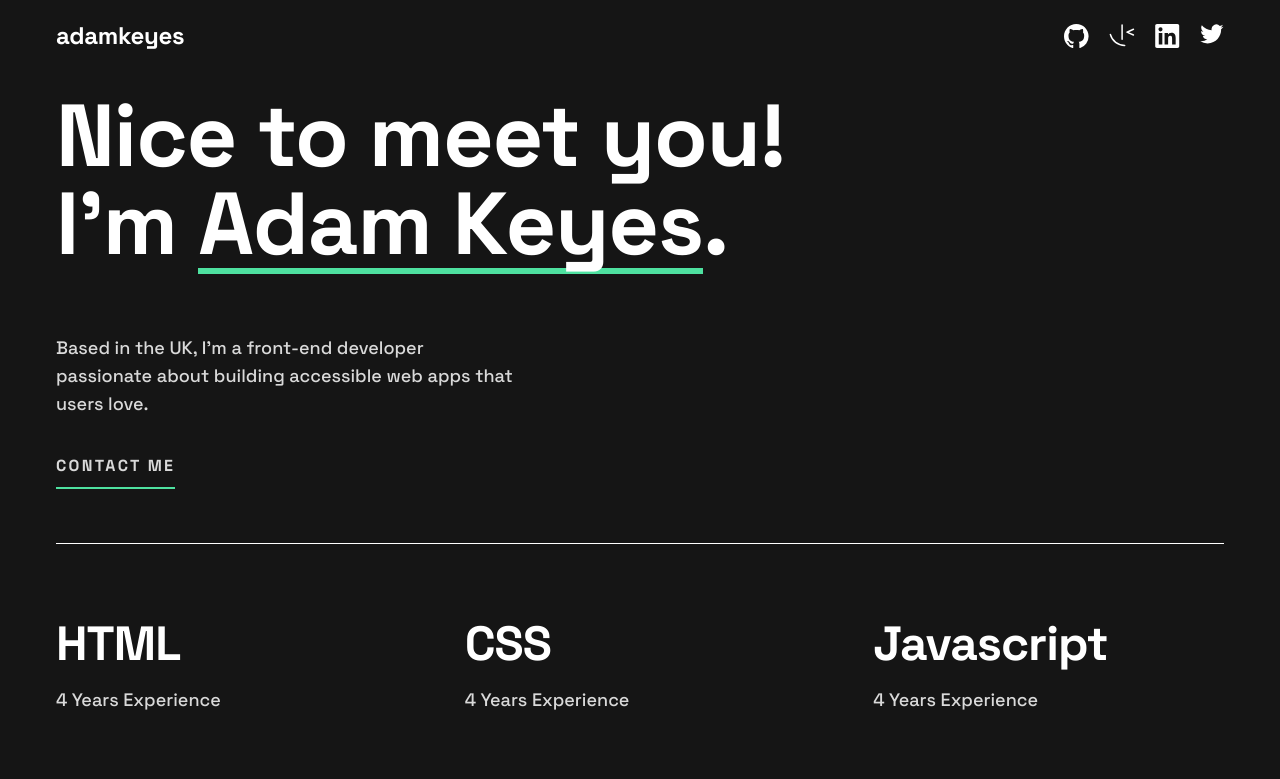
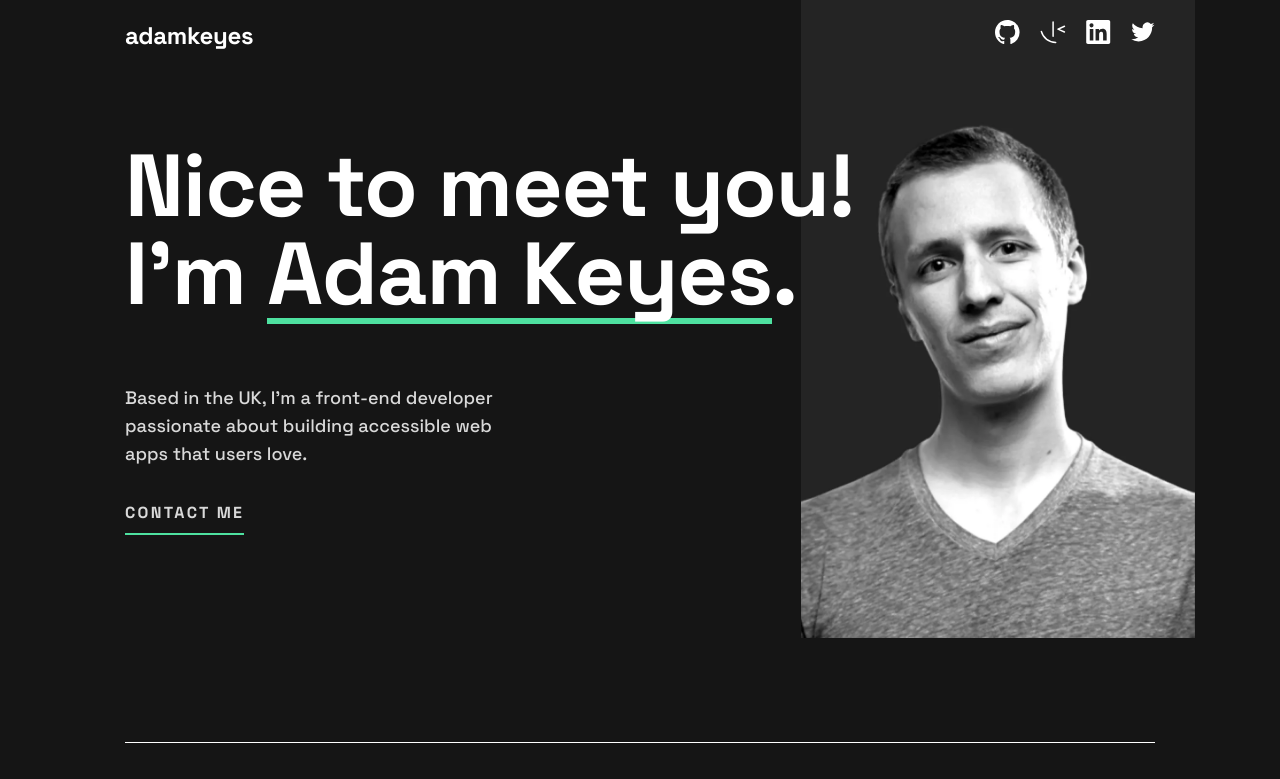
Before and after one commit to Dudeldups/FM-single-page-developer-portfolio, a React (Vite) app: page / in a window 1280 px wide. Shown: the top 779 px of the page. Built offline with nearby package versions, Linux system fonts and the light colour scheme.

Commit message:
fixed max-width and header image

```diff
--- a/src/components/Header/Header.less
+++ b/src/components/Header/Header.less
@@ -1,15 +1,27 @@
 @import "../../less/abstracts/index.less";
 
 .header {
+  .max-width-content;
+  .padding-inline;
   position: relative;
 
+  .mq(@bp-tablet, {
+    background: url("/assets/images/image-profile-tablet.webp") no-repeat;
+    background-position: bottom right;
+    background-size: contain;
+  });
+
+  .mq(@bp-tablet, {
+    background-image: url("/assets/images/image-profile-desktop.webp");
+  });
+
   & .nav {
-    .padding-inline;
     padding-top: 1.25rem;
 
     .mq(0 @bp-tablet, {
       position: absolute;
-      width: 100%;
+      z-index: 1;
+      inset: auto 0;
     });
   }
 }
--- a/src/components/Header/Introduction/Introduction.less
+++ b/src/components/Header/Introduction/Introduction.less
@@ -2,7 +2,6 @@
 
 .introduction {
   .max-width-content;
-  .padding-inline;
   position: relative;
   margin-bottom: 5rem;
 
@@ -11,7 +10,7 @@
   });
 
   .mq(@bp-desktop, {
-    margin-bottom: 4rem;
+    margin-bottom: 6.5rem;
   });
 
   // &::before {
@@ -35,9 +34,25 @@
     });
   }
 
+  &__text {
+    .mq(@bp-desktop, {
+    padding-bottom: 7rem;
+  });
+  }
+
   &__title {
     max-width: 14ch;
     margin-top: 2.5rem;
+
+    .mq(@bp-tablet, {
+      margin-top: 5.6rem;
+    });
+
+    & span {
+      .mq(@bp-tablet 1075px, {
+        display: block;
+      });
+    }
 
     & .underline {
       display: inline-block;
@@ -55,8 +70,8 @@
     margin-block: 1.5rem;
 
     .mq(@bp-tablet, {
-      margin-block: 3.75rem 2.2rem;
-      max-width: 40ch;
+      margin-block: 3.75rem 2rem;
+      max-width: 35ch;
     });
   }
 }
--- a/src/components/Header/Introduction/Introduction.tsx
+++ b/src/components/Header/Introduction/Introduction.tsx
@@ -3,14 +3,17 @@
 export default function Introduction() {
   return (
     <section className="introduction">
-      <img
-        src="/assets/images/image-profile-mobile.webp"
-        alt="Adam Keyes"
-        className="introduction__img"
-      />
+      <aside>
+        <img
+          src="/assets/images/image-profile-mobile.webp"
+          alt="Adam Keyes"
+          className="introduction__img"
+        />
+      </aside>
       <div className="introduction__text">
         <h1 className="introduction__title">
-          Nice to meet you! I’m <span className="underline">Adam Keyes</span>.
+          <span>Nice to</span> meet you! I’m{" "}
+          <span className="underline">Adam Keyes</span>.
         </h1>
         <p className="introduction__desc">
           Based in the UK, I’m a front-end developer passionate about building
--- a/src/components/Header/Navbar/Navbar.less
+++ b/src/components/Header/Navbar/Navbar.less
@@ -19,6 +19,7 @@
 
   &__list {
     display: flex;
+    align-items: center;
     gap: 1.25rem;
   }
 
@@ -26,5 +27,16 @@
     .mq(0 @bp-tablet, {
       transform: scale(0.8);
     });
+
+    & path {
+      transition: fill 250ms ease-in;
+    }
+
+    &:hover,
+    &:focus-visible {
+      & path {
+        fill: @clr-green;
+      }
+    }
   }
 }
--- a/src/components/Header/Navbar/Navbar.tsx
+++ b/src/components/Header/Navbar/Navbar.tsx
@@ -9,38 +9,63 @@
       <ul className="nav__list">
         <li className="nav__item">
           <a href="#" className="nav__link">
-            <img
-              src="/assets/images/icon-github.svg"
-              alt="github"
-              className="nav__logo"
-            />
+            <svg
+              xmlns="http://www.w3.org/2000/svg"
+              width="25"
+              height="24"
+              className="nav__logo">
+              <path
+                fill="#FFF"
+                fillRule="evenodd"
+                d="M12.304 0C5.506 0 0 5.506 0 12.304c0 5.444 3.522 10.042 8.413 11.672.615.108.845-.261.845-.584 0-.292-.015-1.261-.015-2.291-3.091.569-3.891-.754-4.137-1.446-.138-.354-.738-1.446-1.261-1.738-.43-.23-1.046-.8-.016-.815.97-.015 1.661.892 1.892 1.261 1.107 1.86 2.876 1.338 3.584 1.015.107-.8.43-1.338.784-1.646-2.738-.307-5.598-1.368-5.598-6.074 0-1.338.477-2.446 1.26-3.307-.122-.308-.553-1.569.124-3.26 0 0 1.03-.323 3.383 1.26.985-.276 2.03-.415 3.076-.415 1.046 0 2.092.139 3.076.416 2.353-1.6 3.384-1.261 3.384-1.261.676 1.691.246 2.952.123 3.26.784.861 1.26 1.953 1.26 3.307 0 4.721-2.875 5.767-5.613 6.074.446.385.83 1.123.83 2.277 0 1.645-.015 2.968-.015 3.383 0 .323.231.708.846.584a12.324 12.324 0 0 0 8.382-11.672C24.607 5.506 19.101 0 12.304 0Z"
+              />
+            </svg>
           </a>
         </li>
+
         <li className="nav__item">
           <a href="#" className="nav__link">
-            <img
-              src="/assets/images/icon-frontend-mentor.svg"
-              alt="frontend mentor"
-              className="nav__logo"
-            />
+            <svg
+              xmlns="http://www.w3.org/2000/svg"
+              width="26"
+              height="23"
+              className="nav__logo">
+              <path
+                fill="#FFF"
+                d="M13.084.23a.751.751 0 0 0-.736.75v14.267a.75.75 0 1 0 1.5 0V.98a.75.75 0 0 0-.763-.75ZM24.44 4.504a.752.752 0 0 0-.284.064l-6.44 2.875a.752.752 0 0 0 0 1.37l6.44 2.884a.75.75 0 0 0 .612-1.369L19.861 8.13l4.907-2.191a.753.753 0 0 0 .38-.99.752.752 0 0 0-.708-.444ZM1.371 9.663a.752.752 0 0 0-.74.938C2.41 17.447 8.603 22.23 15.685 22.23a.75.75 0 1 0 0-1.501A14.053 14.053 0 0 1 2.083 10.225a.75.75 0 0 0-.712-.561v-.001Z"
+              />
+            </svg>
           </a>
         </li>
+
         <li className="nav__item">
           <a href="#" className="nav__link">
-            <img
-              src="/assets/images/icon-linkedin.svg"
-              alt="linkedin"
-              className="nav__logo"
-            />
+            <svg
+              xmlns="http://www.w3.org/2000/svg"
+              width="25"
+              height="24"
+              className="nav__logo">
+              <path
+                fill="#FFF"
+                fillRule="evenodd"
+                d="M5.551 3.304c-1.14 0-2.067.926-2.067 2.064 0 1.14.928 2.066 2.067 2.066a2.066 2.066 0 0 0 0-4.13ZM3.767 8.998v11.453h3.562L7.33 8.998H3.767Zm5.798 0V20.45l3.554.002.002-5.668c0-1.454.253-2.941 2.132-2.941 1.851 0 1.851 1.755 1.851 3.036v5.571l3.559-.001v-6.28c0-2.834-.517-5.457-4.27-5.457-1.763 0-2.916.997-3.368 1.85h-.05V8.997h-3.41ZM22.435 24H1.982c-.976 0-1.77-.777-1.77-1.732V1.731C.212.776 1.006 0 1.982 0h20.453c.98 0 1.777.776 1.777 1.73v20.538c0 .955-.797 1.732-1.777 1.732Z"
+              />
+            </svg>
           </a>
         </li>
+
         <li className="nav__item">
           <a href="#" className="nav__link">
-            <img
-              src="/assets/images/icon-twitter.svg"
-              alt="twitter"
-              className="nav__logo"
-            />
+            <svg
+              xmlns="http://www.w3.org/2000/svg"
+              width="24"
+              height="20"
+              className="nav__logo">
+              <path
+                fill="#FFF"
+                d="M23.492 2.705a9.563 9.563 0 0 1-2.742.751 4.788 4.788 0 0 0 2.1-2.643 9.536 9.536 0 0 1-3.033 1.159 4.778 4.778 0 0 0-8.14 4.357 13.564 13.564 0 0 1-9.844-4.99 4.774 4.774 0 0 0-.646 2.4 4.778 4.778 0 0 0 2.124 3.977 4.765 4.765 0 0 1-2.163-.598v.061a4.778 4.778 0 0 0 3.832 4.684 4.812 4.812 0 0 1-2.158.082 4.78 4.78 0 0 0 4.462 3.316 9.584 9.584 0 0 1-5.932 2.045c-.38 0-.762-.022-1.14-.067a13.508 13.508 0 0 0 7.32 2.146c8.787 0 13.59-7.277 13.59-13.589 0-.205-.004-.412-.013-.617a9.71 9.71 0 0 0 2.381-2.471l.002-.003Z"
+              />
+            </svg>
           </a>
         </li>
       </ul>
--- a/src/components/MainContent/Contact/Contact.less
+++ b/src/components/MainContent/Contact/Contact.less
@@ -14,12 +14,17 @@
     margin-top: 8.7rem;
   });
 
+  &__header {
+    .max-width-content;
+  }
+
   &__desc {
     margin-top: 1.25rem;
   }
 }
 
 .form {
+  .max-width-content;
   display: grid;
   gap: 2rem;
   margin-top: 3rem;
--- a/src/components/MainContent/MainContent.less
+++ b/src/components/MainContent/MainContent.less
@@ -1,5 +1 @@
 @import "../../less/abstracts/index.less";
-
-main {
-  .max-width-content;
-}
--- a/src/components/MainContent/Projects/Projects.less
+++ b/src/components/MainContent/Projects/Projects.less
@@ -1,6 +1,7 @@
 @import "../../../less/abstracts/index.less";
 
 .projects {
+  .max-width-content;
   .padding-inline;
   margin-top: 5rem;
 
--- a/src/components/MainContent/Skills/Skills.less
+++ b/src/components/MainContent/Skills/Skills.less
@@ -1,6 +1,7 @@
 @import "../../../less/abstracts/index.less";
 
 .skills {
+  .max-width-content;
   .padding-inline;
 
   &__exp {
--- a/src/less/abstracts/mixins.less
+++ b/src/less/abstracts/mixins.less
@@ -85,6 +85,6 @@
 // misc //
 
 .max-width-content() {
-  max-width: 78rem;
+  max-width: 69.375rem;
   margin-inline: auto;
 }
--- a/src/less/abstracts/variables.less
+++ b/src/less/abstracts/variables.less
@@ -8,5 +8,5 @@
 
 // breakpoints
 
-@bp-tablet: 650px;
+@bp-tablet: 710px;
 @bp-desktop: 1000px;
```
